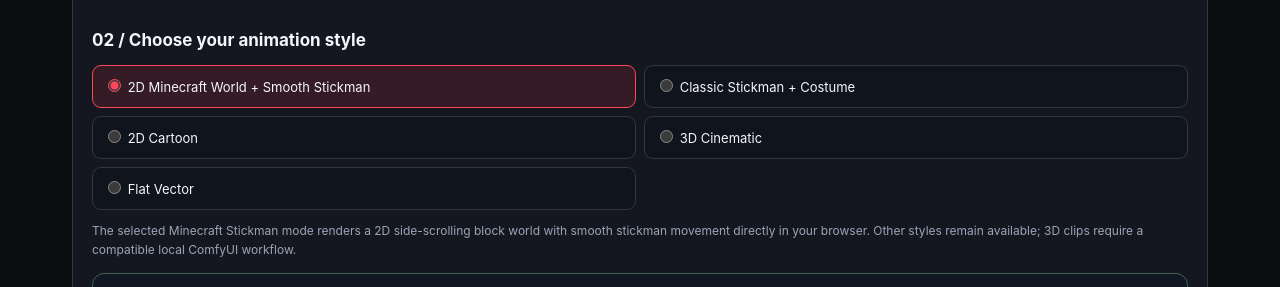
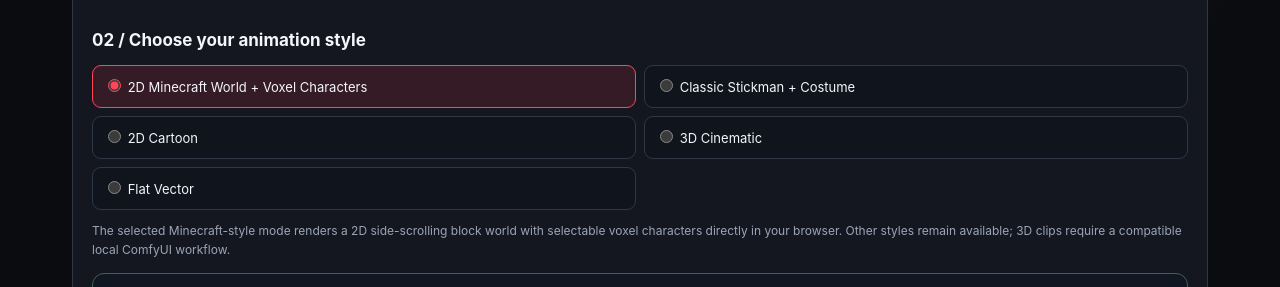
Before and after one commit to manansingh17082005-bot/CINE-AI-, a plain HTML site: page index.html in a window 1280 px wide. Shown: the part 1294-1581 px from the top of the page. Drawn offline with Linux system fonts and the light colour scheme.

Commit message:
Update Minecraft mode labels for voxel characters

```diff
--- a/index.html
+++ b/index.html
@@ -17,7 +17,7 @@
 </section>
 <div class="field"><label>SCENE-BY-SCENE DETAILS (OPTIONAL)</label><textarea id="sceneDetails" style="min-height:125px" placeholder="Scene 1: Show the rainy street at night, with blue puddles and warm yellow windows.\nScene 2: The paper boat floats past a red umbrella.\nScene 3: A friendly cat helps it reach a bright canal.\nEnding: The boat finds a child waiting at the door."></textarea><span class="small">Include what we see, who appears, colors, movement, mood, and how each scene ends.</span></div><div class="row"><button id="maharanaPreset">Load Maharana Pratap story</button><span class="small">Loads a short historical scene plan and Hindi narration script</span></div>
 <div class="row"><div class="field"><label>MOVIE TITLE (OPTIONAL)</label><input id="title" placeholder="The Dragon in the Library"></div><div class="field"><label>DURATION</label><select id="duration"><option value="60">60 seconds</option><option value="75" selected>75 seconds</option><option value="90">90 seconds</option></select></div></div>
-<h3 style="margin-top:18px">02 / Choose your animation style</h3><div class="stylegrid" id="styles"><label class="style active"><input type="radio" name="style" value="2D Minecraft-style side-scrolling world with smooth black stickman action" checked> 2D Minecraft World + Smooth Stickman</label><label class="style"><input type="radio" name="style" value="classic black-line stickman with simple historical costumes"> Classic Stickman + Costume</label><label class="style"><input type="radio" name="style" value="2D cartoon animation"> 2D Cartoon</label><label class="style"><input type="radio" name="style" value="3D cartoon cinematic animation"> 3D Cinematic</label><label class="style"><input type="radio" name="style" value="2D flat-vector motion graphics"> Flat Vector</label></div><p class="small">The selected Minecraft Stickman mode renders a 2D side-scrolling block world with smooth stickman movement directly in your browser. Other styles remain available; 3D clips require a compatible local ComfyUI workflow.</p>
+<h3 style="margin-top:18px">02 / Choose your animation style</h3><div class="stylegrid" id="styles"><label class="style active"><input type="radio" name="style" value="2D Minecraft-style side-scrolling world with smooth black stickman action" checked> 2D Minecraft World + Voxel Characters</label><label class="style"><input type="radio" name="style" value="classic black-line stickman with simple historical costumes"> Classic Stickman + Costume</label><label class="style"><input type="radio" name="style" value="2D cartoon animation"> 2D Cartoon</label><label class="style"><input type="radio" name="style" value="3D cartoon cinematic animation"> 3D Cinematic</label><label class="style"><input type="radio" name="style" value="2D flat-vector motion graphics"> Flat Vector</label></div><p class="small">The selected Minecraft-style mode renders a 2D side-scrolling block world with selectable voxel characters directly in your browser. Other styles remain available; 3D clips require a compatible local ComfyUI workflow.</p>
 <div class="scene" id="voxelCharacterPanel" style="margin:14px 0;padding:16px;background:#101722;border-color:#42604f">
  <div class="eyebrow">MINECRAFT-INSPIRED CAST</div>
  <h4 style="margin:5px 0 8px">Choose your movie's main character</h4>
```
